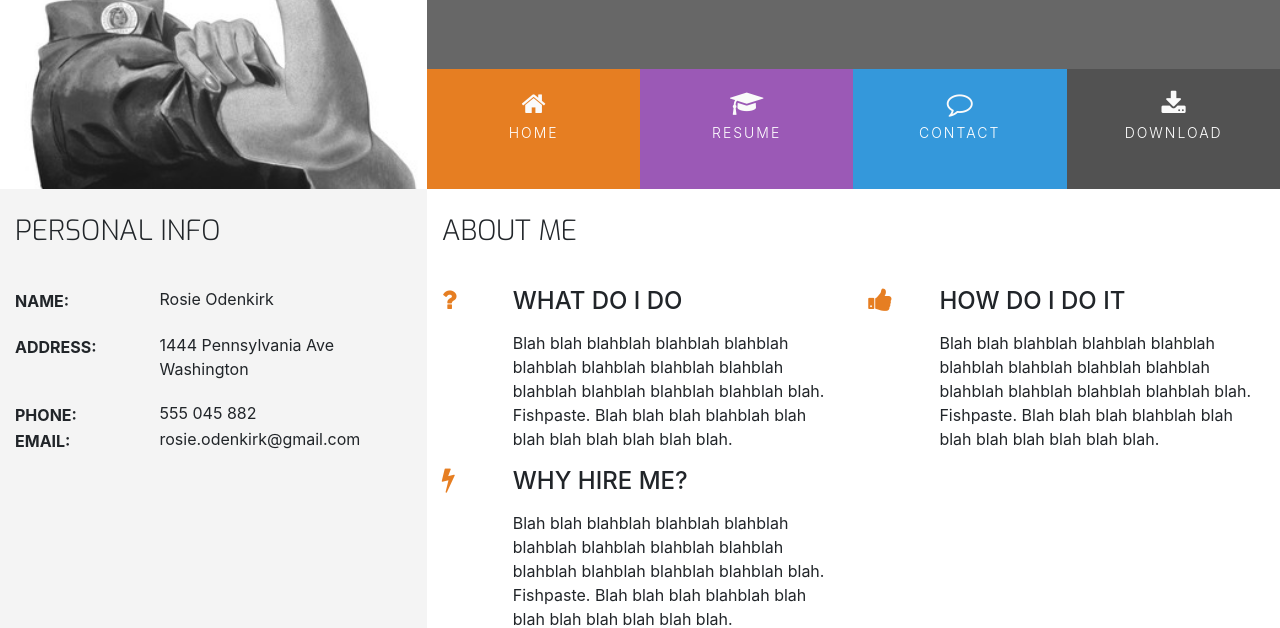
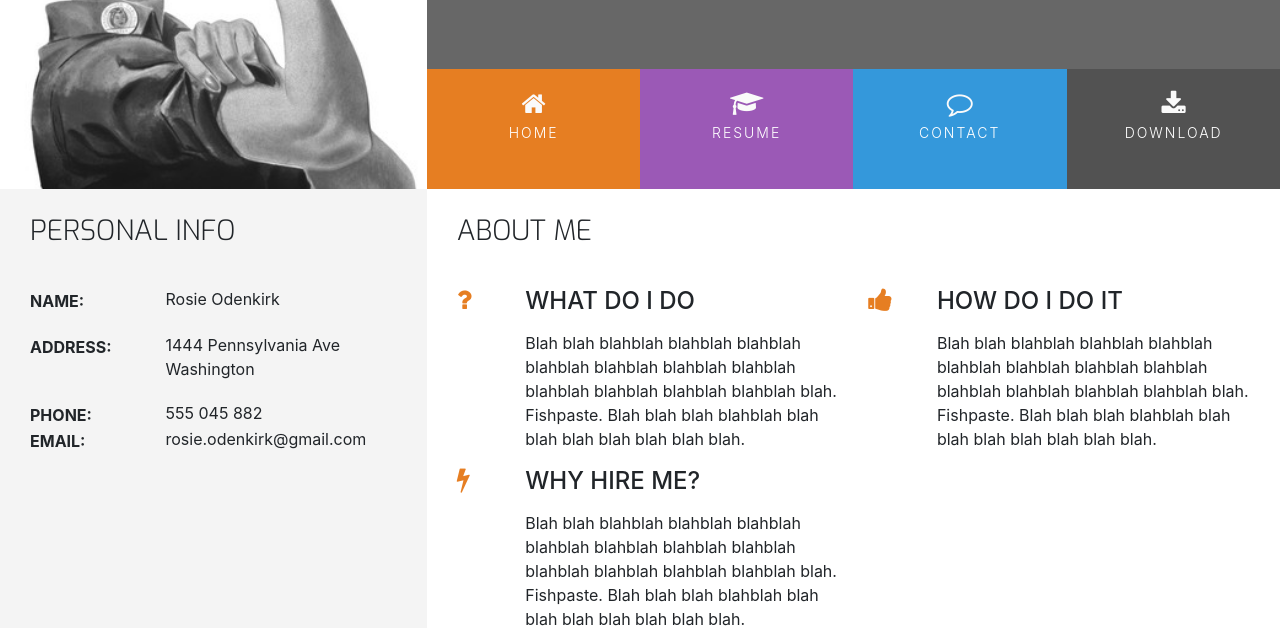
Before and after one commit to dsteyn44/UCD, a plain HTML site: page index.html in a window 1280 px wide. Shown: the part 180-808 px from the top of the page. Drawn offline with nearby package versions, Linux system fonts and the light colour scheme.

Commit message:
modify files send to repository

```diff
--- a/assets/css/style.css
+++ b/assets/css/style.css
@@ -30,6 +30,22 @@
 
 .ui-menu-color-download {
     background-color: #525252;
+}
+.row-table {
+    display: table;
+}
+
+.section-column {
+    display: table-cell;
+    padding: 0 30px 30px;
+    float: none;
+}
+
+.section-heading {
+    font-family: "Exo", sans-serif;
+    font-weight: 300;
+    margin-top: 25px;
+    margin-bottom: 40px;
 }
 
 /*----------------Special paddings/margins/text */
```
Also changed, not shown: contact.html (+1 -3 lines).
